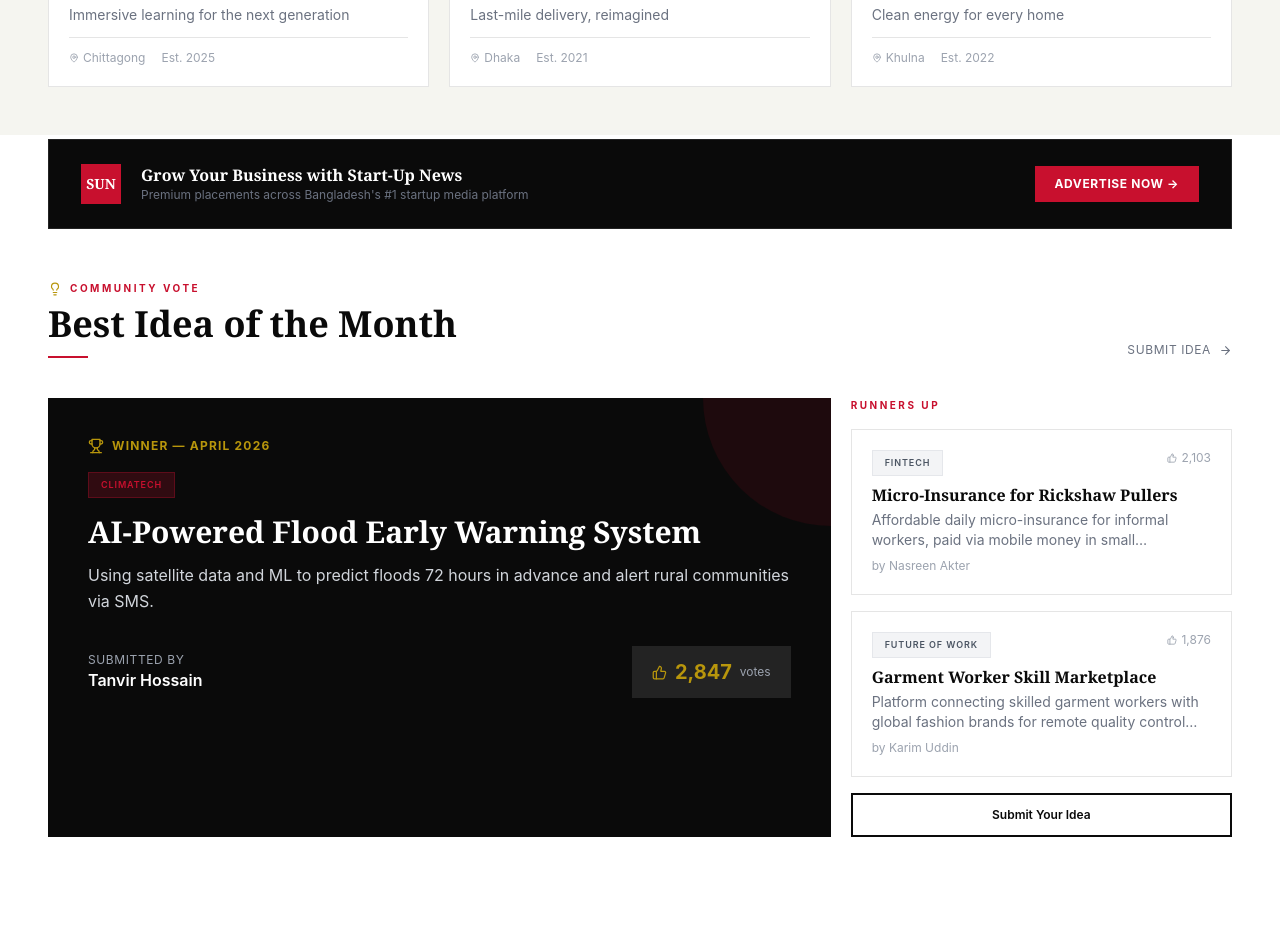
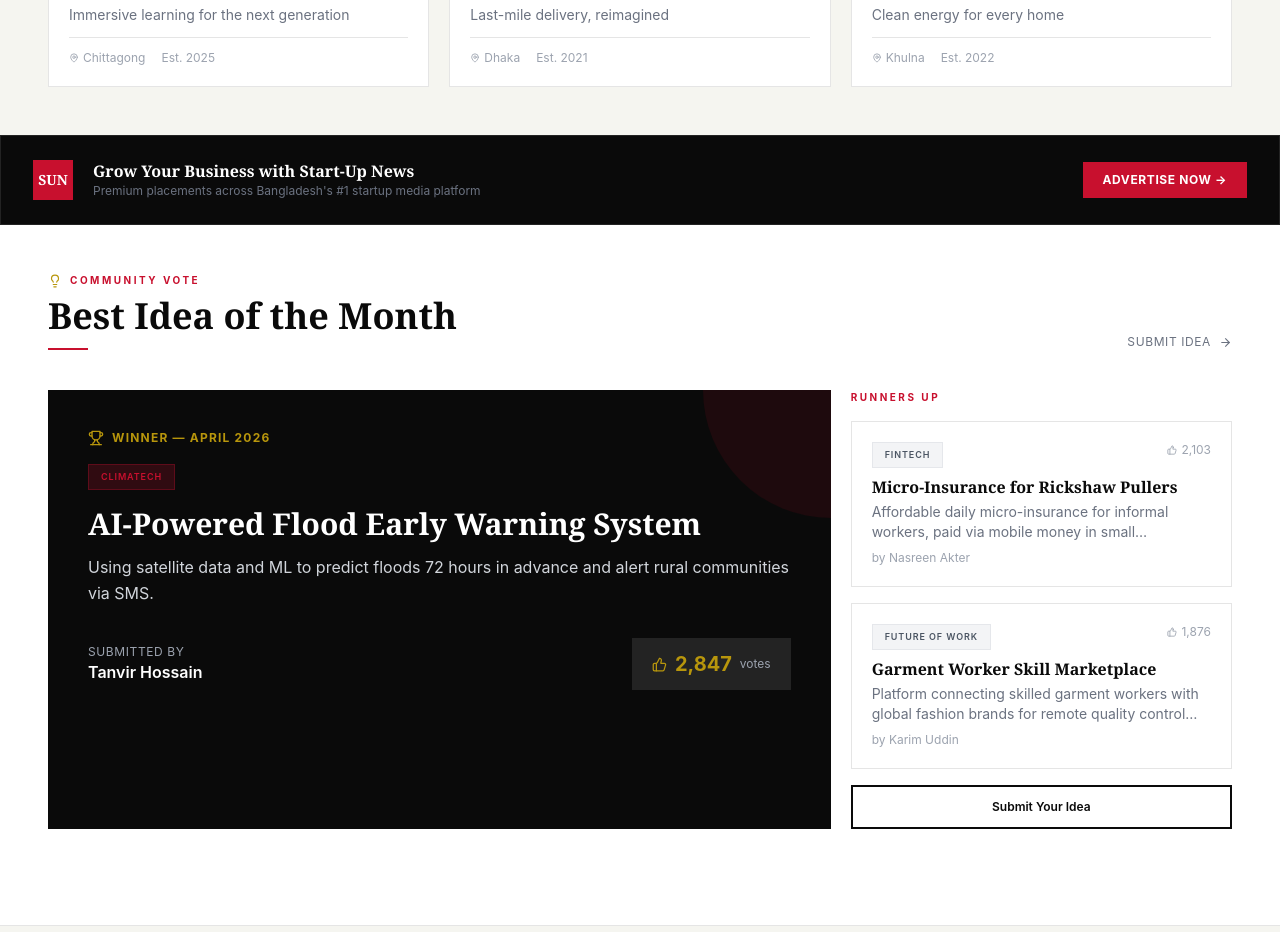
Before and after one commit to asifmollik12/startup, a Next.js app: page / in a window 1280 px wide. Shown: the part 1180-2112 px from the top of the page. Built offline with nearby package versions, Linux system fonts and the light colour scheme; no server answers; the database is empty.

Commit message:
fix: ad banner fills full width

```diff
--- a/components/sections/InlineAdBanner.tsx
+++ b/components/sections/InlineAdBanner.tsx
@@ -17,13 +17,13 @@ export default function InlineAdBanner({ label = "Advertisement", placement = "B
   if (ad === undefined) return null;
 
   return (
-    <div className="container-wide py-1">
+    <div className="w-full">
       {ad?.type === "code" && ad.code ? (
         <div dangerouslySetInnerHTML={{ __html: ad.code }} />
       ) : ad?.imageUrl ? (
         <a href={ad.linkUrl || "#"} target="_blank" rel="noopener noreferrer" className="block w-full">
           {/* eslint-disable-next-line @next/next/no-img-element */}
-          <img src={ad.imageUrl} alt={ad.name} className="w-full max-h-[120px] object-cover" />
+          <img src={ad.imageUrl} alt={ad.name} className="w-full object-cover" />
         </a>
       ) : (
         <a href="/advertise"
```
